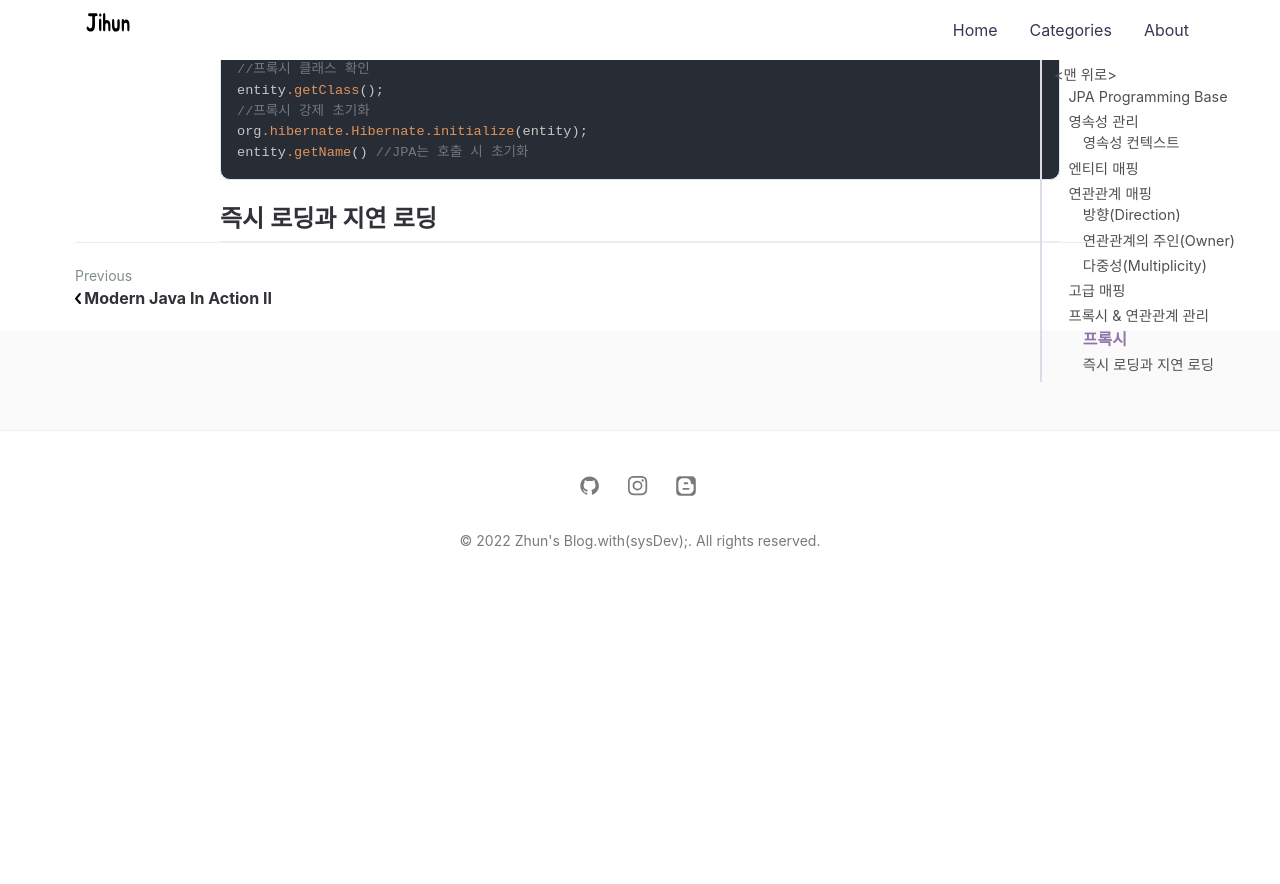
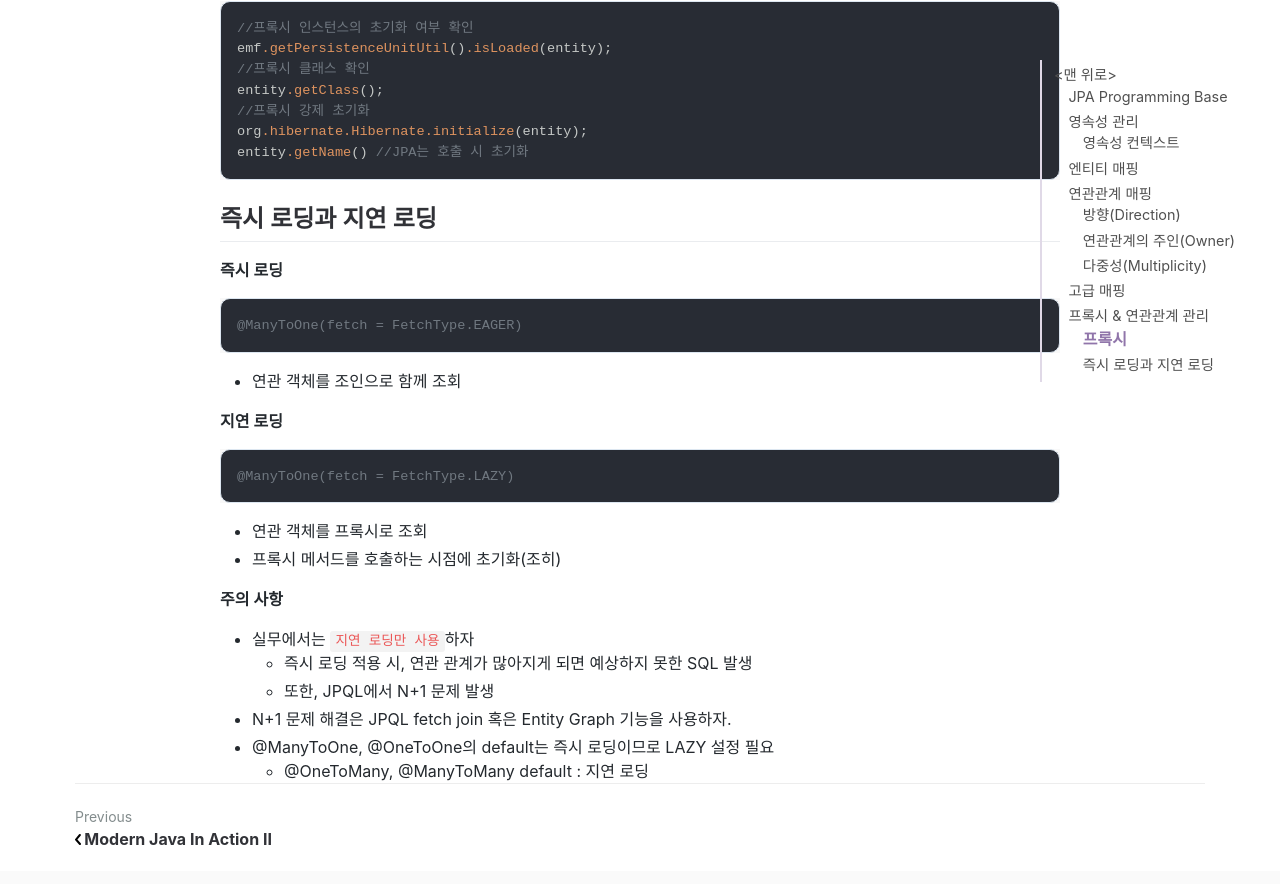
Before and after one commit to jihunparkme/jihunparkme.github.io, a Jekyll site: the page built from _posts/2022-03-29-JPA-Programming-base.md, in a window 1280 px wide and 900 px high, scrolled down 16855 px. Shown: the top 884 px of the window. Built offline with Jekyll 4.4.1, drawn with Linux system fonts in a browser that asks for light colours; nearby versions of some CDN libraries; comment, search, counter and statistics services are not loaded; before the commit the page ends 17451 px from its top, so only the background shows below that.

Commit message:
[프록시와 연관관계 관리] 즉시 로딩과 지연 로딩

````diff
--- a/_posts/2022-03-29-JPA-Programming-base.md
+++ b/_posts/2022-03-29-JPA-Programming-base.md
@@ -656,3 +656,28 @@ entity.getName() //JPA는 호출 시 초기화
 ```
 
 ## 즉시 로딩과 지연 로딩
+
+**즉시 로딩**
+
+```java
+@ManyToOne(fetch = FetchType.EAGER)
+```
+
+- 연관 객체를 조인으로 함께 조회
+
+**지연 로딩**
+
+```java
+@ManyToOne(fetch = FetchType.LAZY)
+```
+
+- 연관 객체를 프록시로 조회
+- 프록시 메서드를 호출하는 시점에 초기화(조히)
+
+**주의 사항**
+- 실무에서는 `지연 로딩만 사용`하자
+  - 즉시 로딩 적용 시, 연관 관계가 많아지게 되면 예상하지 못한 SQL 발생
+  - 또한, JPQL에서 N+1 문제 발생
+- N+1 문제 해결은 JPQL fetch join 혹은 Entity Graph 기능을 사용하자.
+- @ManyToOne, @OneToOne의 default는 즉시 로딩이므로 LAZY 설정 필요
+  - @OneToMany, @ManyToMany default : 지연 로딩
````
